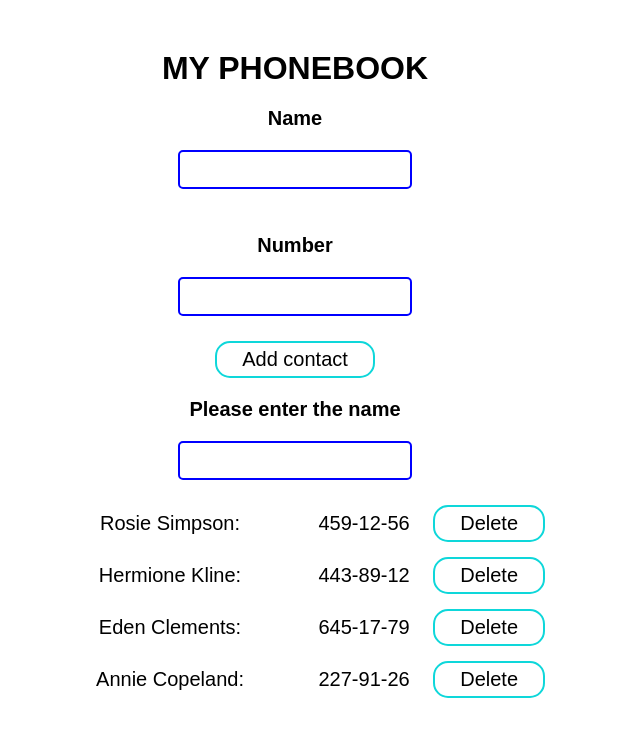
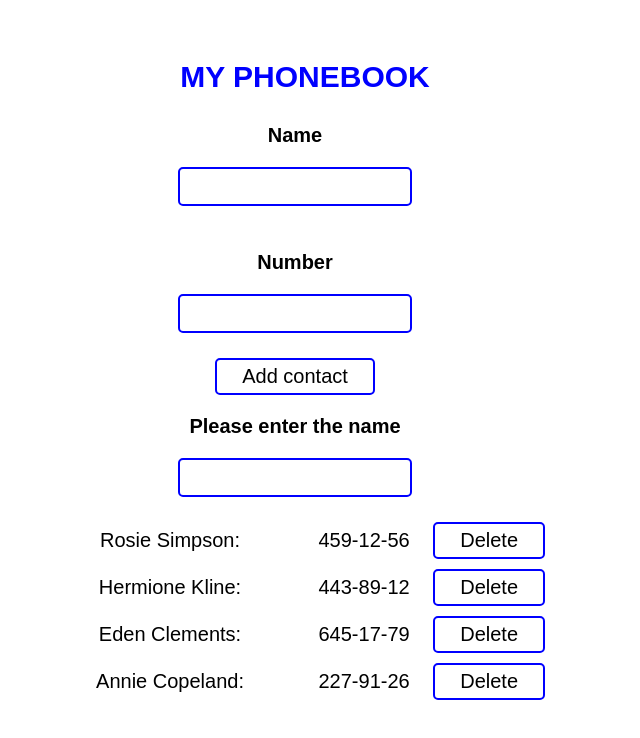
Before and after one commit to Lena-Kharchenko/goit-react-hw-02-phonebook, a React (Create React App) app: page / in a window 1280 px wide. Shown: the top 738 px of the page, without its empty margins (345-985 px from the left). Built offline with nearby package versions, Linux system fonts and the light colour scheme.

Commit message:
update index

```diff
--- a/src/index.css
+++ b/src/index.css
@@ -54,15 +54,15 @@ h1 {
 button {
   background-color: white;
   padding: 5px 25px;
-  border-radius: 15px;
-  border: 2px solid #0ed7da;
+  border-radius: 5px;
+  border: 2px solid blue;
   cursor: pointer;
   font-size: 20px;
 }
 
 button:hover,
 button:focus {
-  background-color: #0ed7da;
+  background-color: #62c1f5;
   color: white;
 }
 
@@ -83,7 +83,15 @@ li {
 }
 
 li:not(:last-child) {
-  margin-bottom: 15px;
+  margin-bottom: 10px;
+}
+
+h1 {
+  color: blue;
+  font-size: 30px;
+  font-weight: 800;
+  padding: 10px;
+  width: 500px;
 }
 
 h2 {
```
